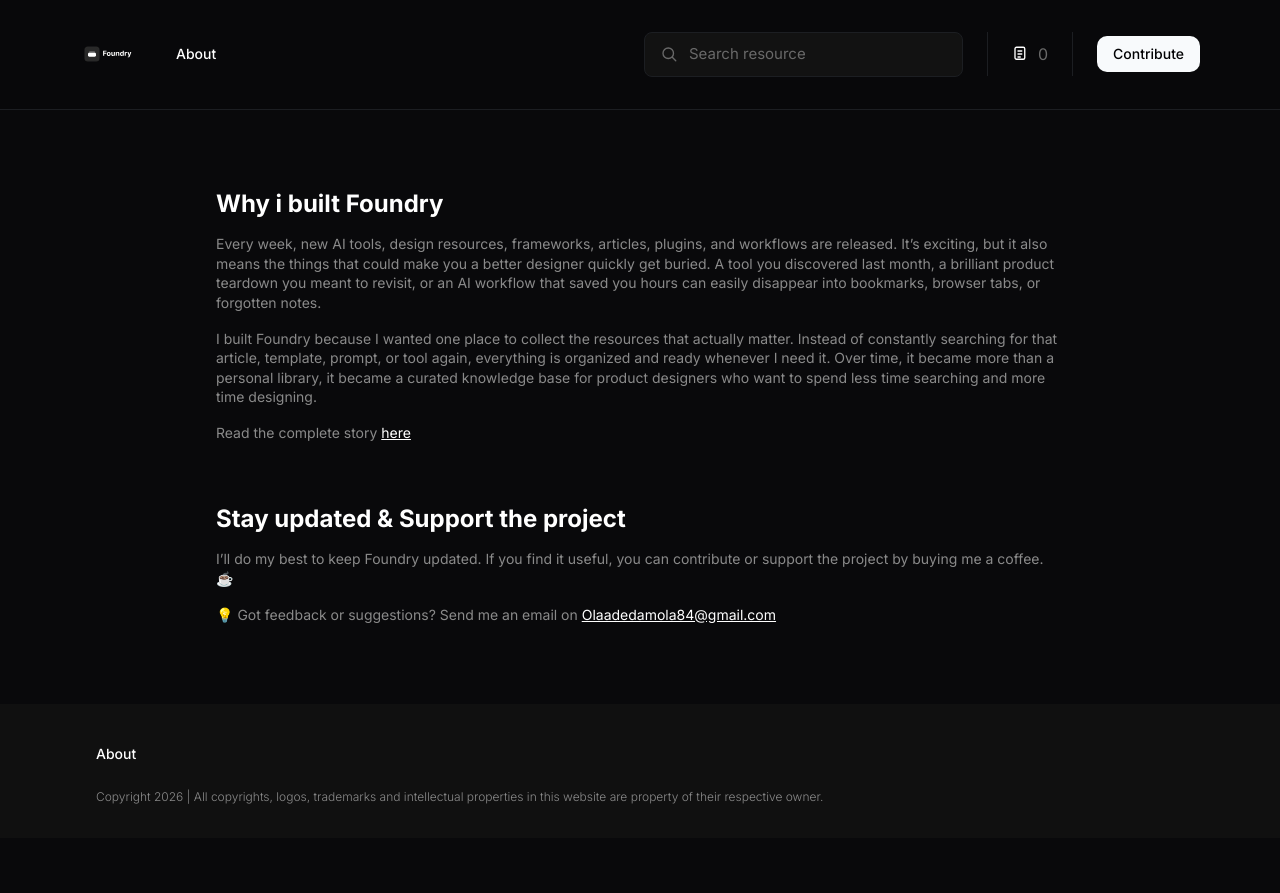
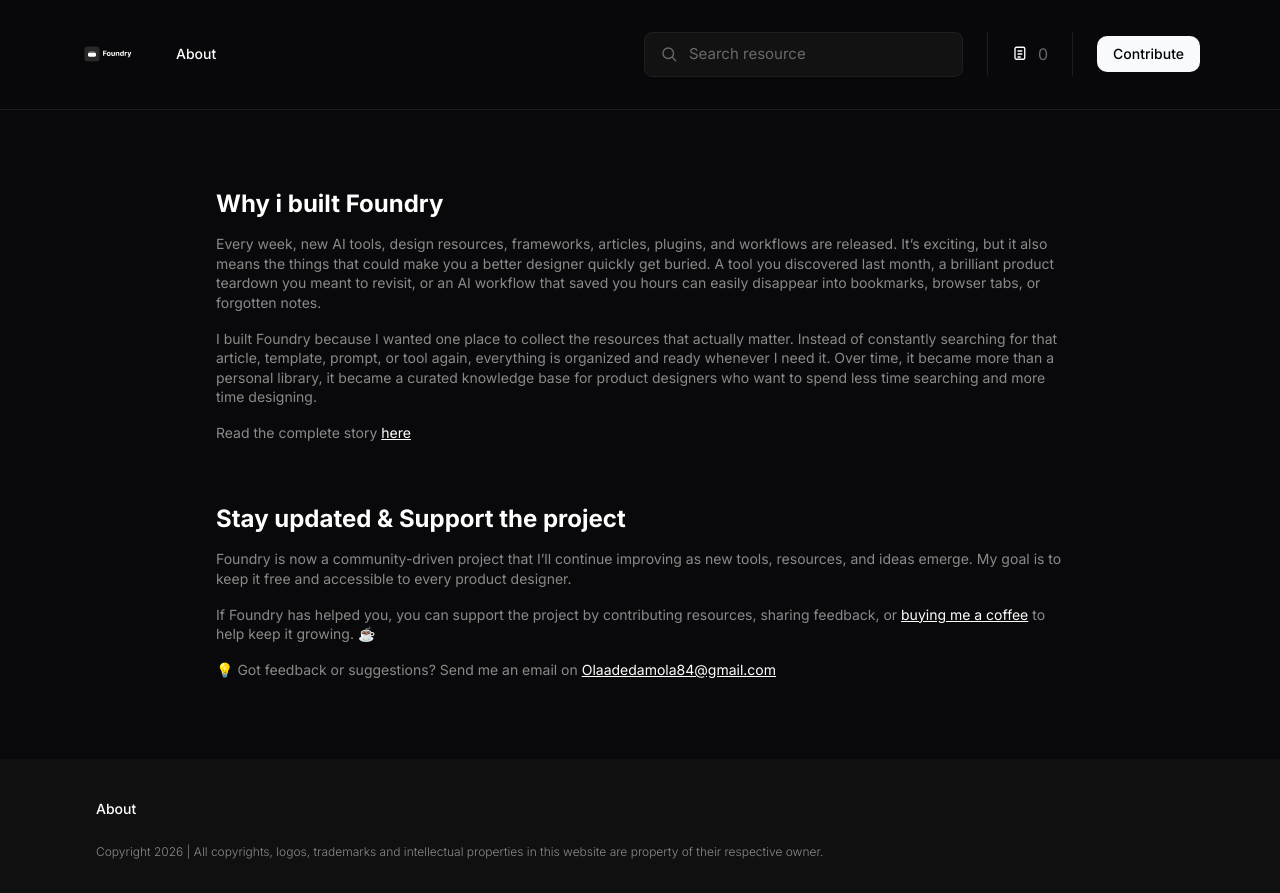
Before and after one commit to AdedamolaOla/Foundry, a Next.js app: page /about in a window 1280 px wide. Before the commit the page ends 838 px from the top, so only its background shows below. Built offline with nearby package versions, Linux system fonts and the light colour scheme; no server answers; the database is empty.

Commit message:
Update About page's support section copy
Replaces the "Stay updated & Support the project" text with the new
community-driven framing, and links "buying me a coffee" to the
Buy Me a Coffee page alongside the existing mailto link.

```diff
--- a/app/about/page.tsx
+++ b/app/about/page.tsx
@@ -49,9 +49,23 @@
             </h2>
             <div className="flex flex-col gap-4 text-xs leading-[1.4] text-[var(--foreground-muted)] md:text-sm">
               <p>
-                I&rsquo;ll do my best to keep Foundry updated. If you find it
-                useful, you can contribute or support the project by buying
-                me a coffee. ☕
+                Foundry is now a community-driven project that I&rsquo;ll
+                continue improving as new tools, resources, and ideas emerge.
+                My goal is to keep it free and accessible to every product
+                designer.
+              </p>
+              <p>
+                If Foundry has helped you, you can support the project by
+                contributing resources, sharing feedback, or{" "}
+                <a
+                  href="https://buymeacoffee.com/olaadedamo9?new=1"
+                  target="_blank"
+                  rel="noopener noreferrer"
+                  className="text-[var(--foreground)] underline"
+                >
+                  buying me a coffee
+                </a>{" "}
+                to help keep it growing. ☕
               </p>
               <p>
                 💡 Got feedback or suggestions? Send me an email on{" "}
```
